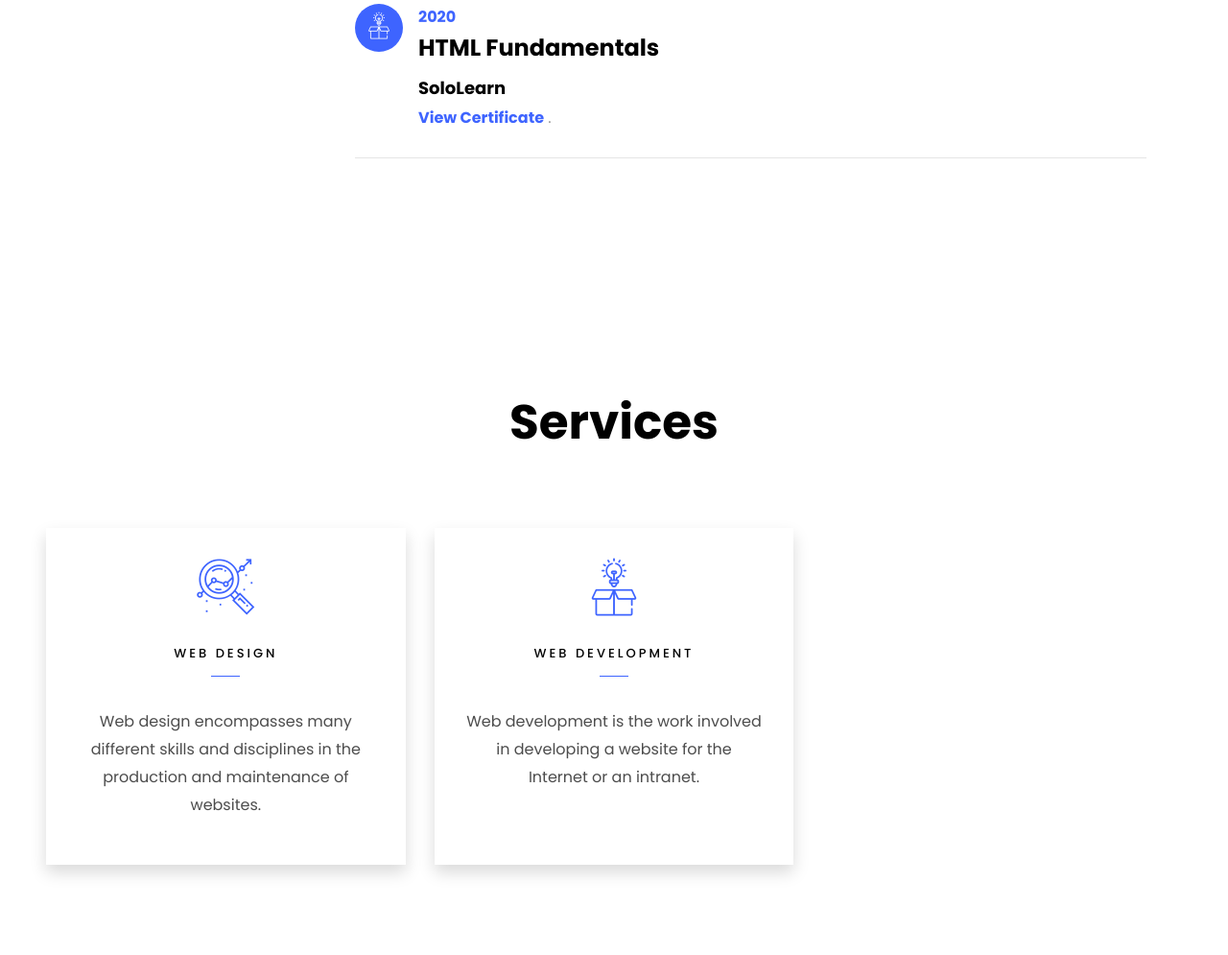
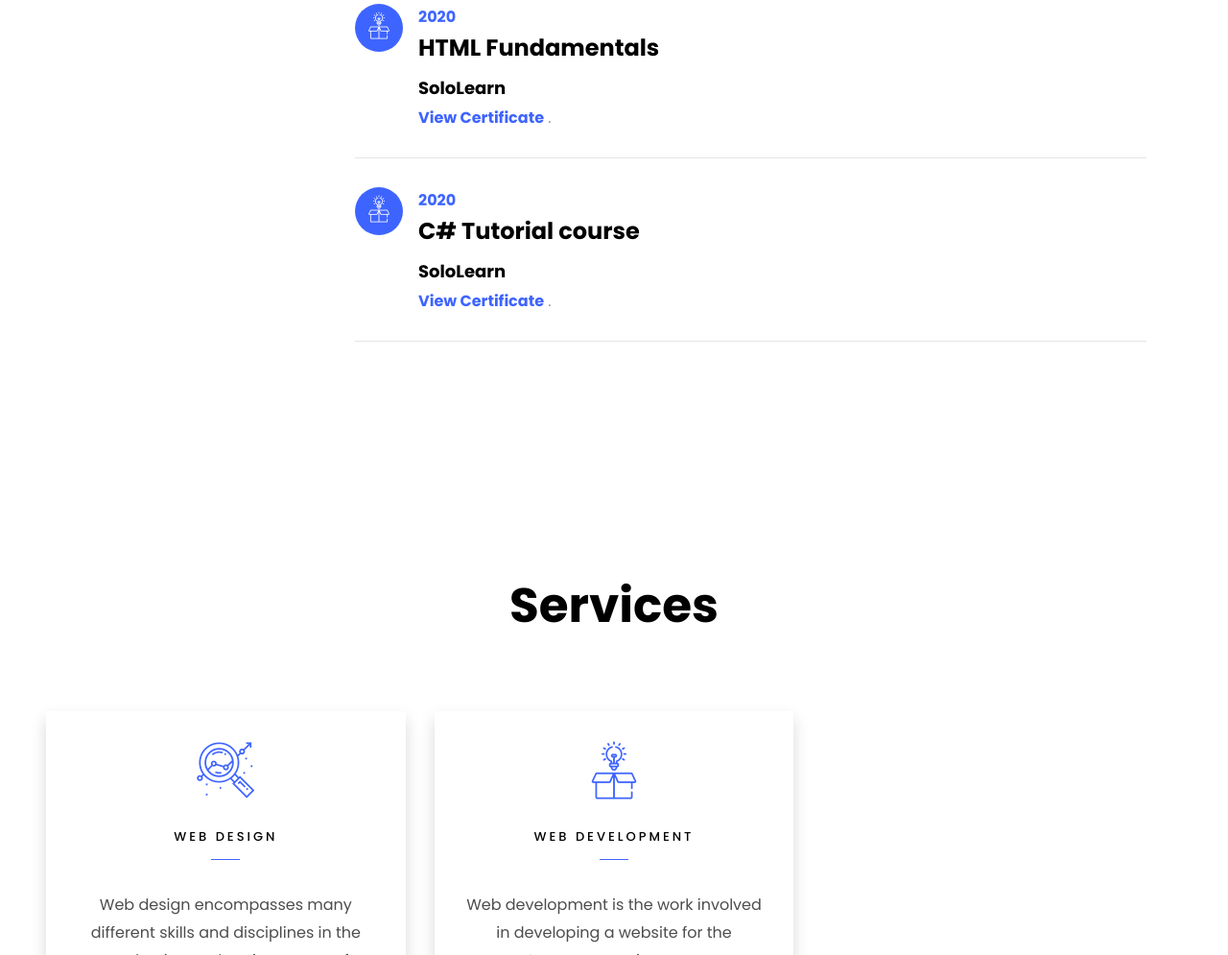
Before and after one commit to Pahi-Nithi/Nithilan, a plain HTML site: page index.html in a window 1280 px wide. Shown: the part 5952-6947 px from the top of the page at 96% size. Drawn offline with Linux system fonts and the light colour scheme; files whose address does not match are found by name.

Commit message:
Update index.html

```diff
--- a/index.html
+++ b/index.html
@@ -736,6 +736,21 @@
 
 
 
+						<div class="resume-wrap d-flex ftco-animate">
+	    					<div class="icon d-flex align-items-center justify-content-center">
+					    		<span class="flaticon-ideas"></span>
+					    	</div>
+					    	<div class="text pl-3">
+		    					<span class="date">2020</span>
+		    					<h2> C# Tutorial course </h2>
+		    					<span class="position">SoloLearn</span>
+		    					<p><a href="https://www.sololearn.com/Certificate/1080-18559850/pdf/" target="_blank">  <b>View Certificate</b> </a>.</p>
+		    				</div>
+	    				</div>
+
+
+
+
 
 	    	<!--			<div class="resume-wrap d-flex ftco-animate">
 	    					<div class="icon d-flex align-items-center justify-content-center">
```
